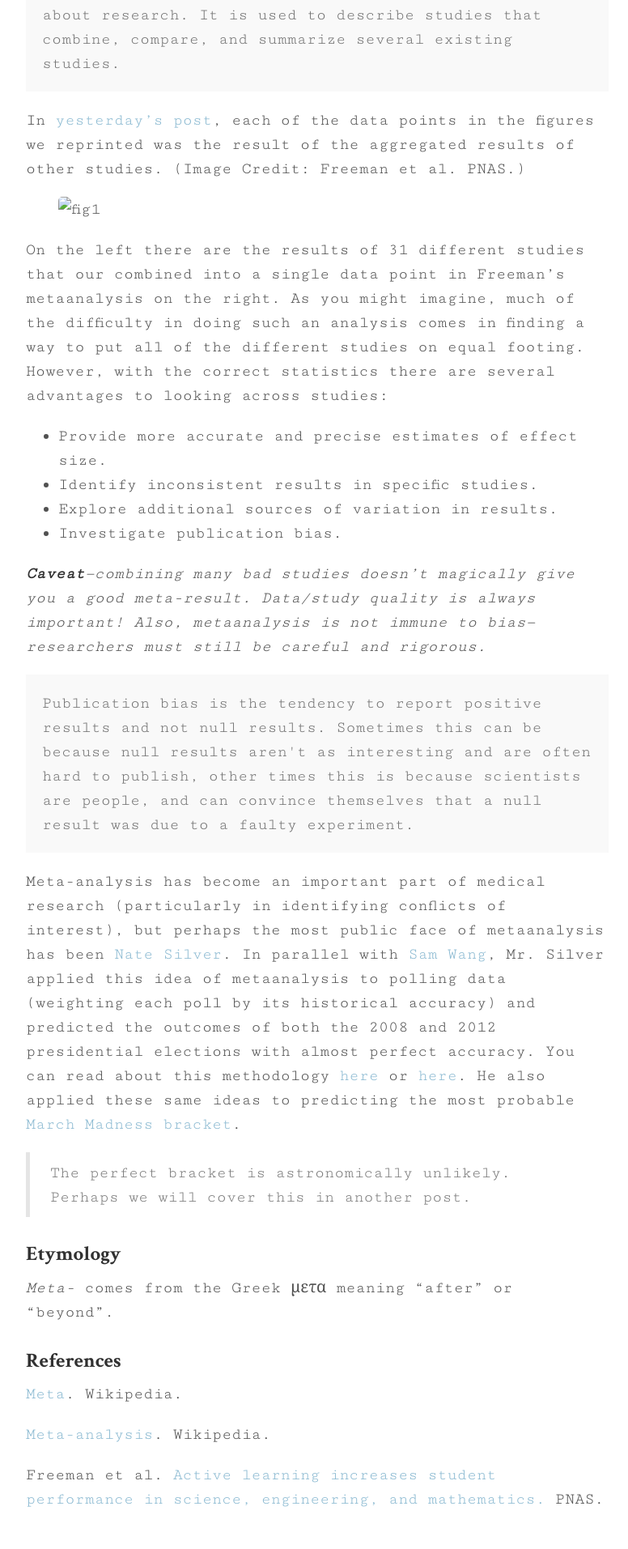
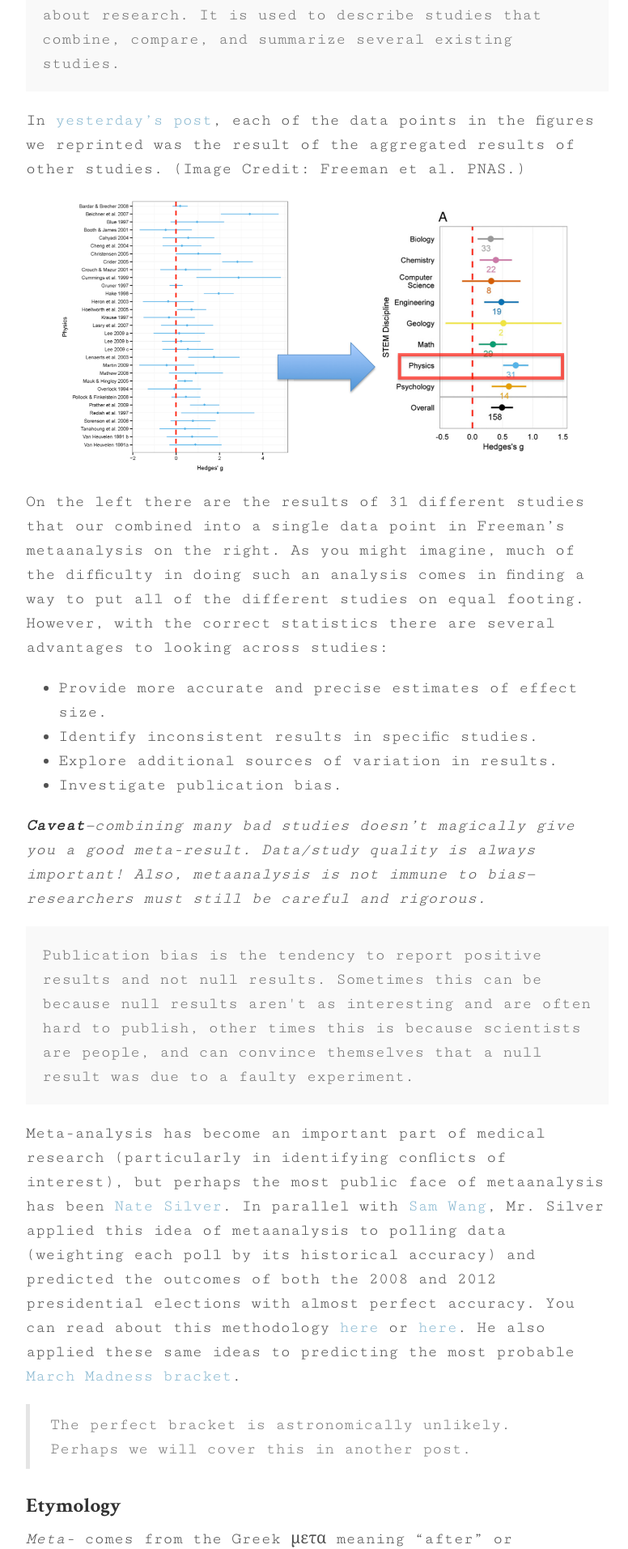
Before and after one commit to capecodcid/capecodcid.github.io, a Jekyll site: the page built from _posts/2014-05-14-Metaanalysis.md, in a window 1280 px wide. Shown: the part 418-2331 px from the top of the page at 81% size, without its empty margins (248-1024 px from the left). Built offline with Jekyll 4.4.1, drawn with Linux system fonts in a browser that asks for light colours; some web fonts are replaced; comment, search, counter and statistics services are not loaded.

Commit message:
images should work now

```diff
--- a/_posts/2014-05-14-Metaanalysis.md
+++ b/_posts/2014-05-14-Metaanalysis.md
@@ -14,7 +14,7 @@ Our last post highlighted a recent metaanalysis of active instruction in STEM co
 In [yesterday's post](), each of the data points in the figures we reprinted was the result of the aggregated results of other studies. (Image Credit: Freeman et al. PNAS.)
 
 <figure>
-	<img src="../post_images/Meta_ActiveLearning.png" alt="fig1">
+	<img src="{{ site.url }}/post_images/Meta_ActiveLearning.png" alt="fig1">
 	<figcaption></figcaption>
 </figure>
 
```
Also changed, not shown: _posts/2014-05-13-Active_Learning_Paper.md (+1 -1 lines).
